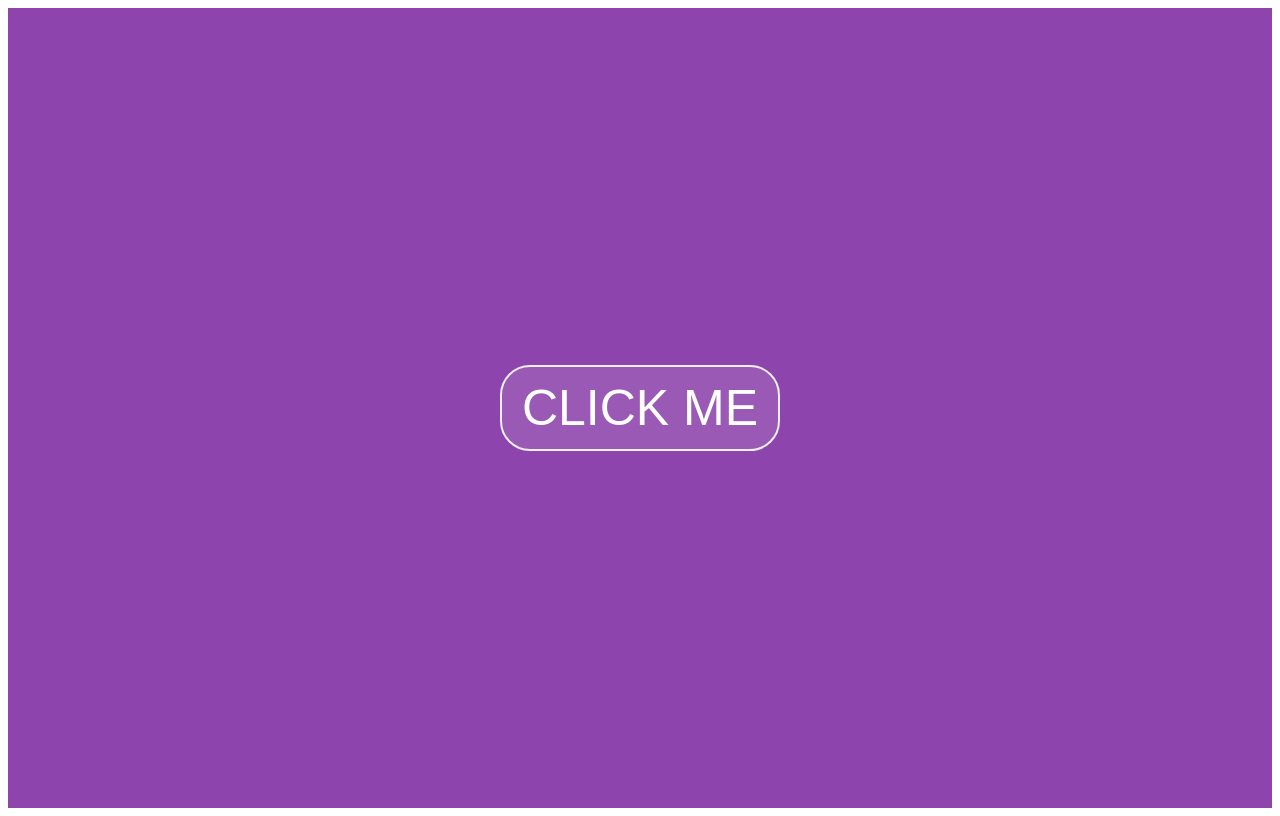
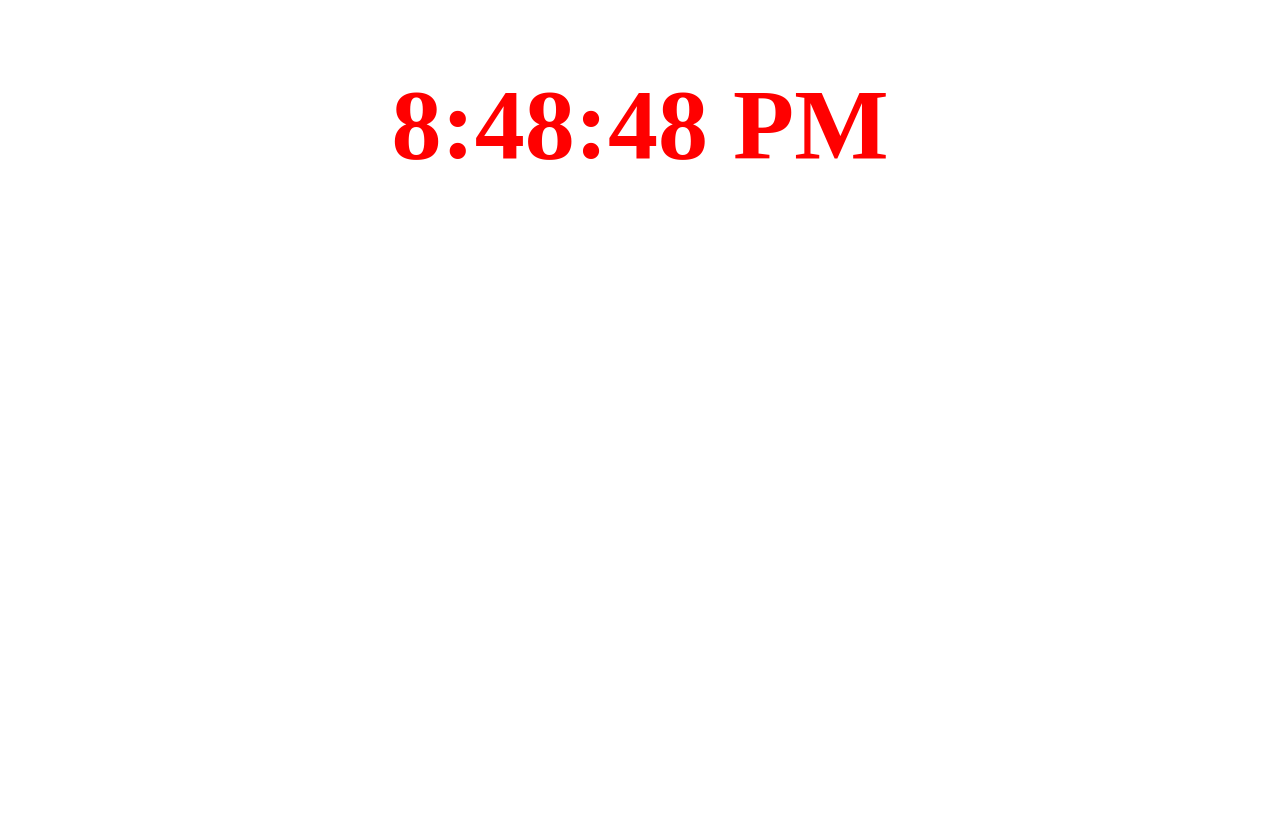
Before and after one commit to RithikChoudhary/Web-Devlopment, a React (Create React App) app in the folder React JS/playlist/: page / in a window 1280 px wide. Built offline with nearby package versions, Linux system fonts and the light colour scheme.

Commit message:
Revert "Click handling"

```diff
--- a/React JS/playlist/src/App.jsx
+++ b/React JS/playlist/src/App.jsx
@@ -1,32 +1,44 @@
-import React from 'react'
-import { useState } from 'react'
+import React from 'react';
+import { useState } from 'react';
+// import SlotM from './SlotMach'
+
+
+// const App = () => {
+//     return (
+//         <>
+//             <h1 className='heading_style'>
+//                 🎰 Welcome to <span style={{ fontWeight: 'bold' }}>Slot machine game </span>🎰
+//             </h1>
+//             <div className='slotmachine'>
+//                 <SlotM x='😄' y='😄' z='😄' />
+//                 <hr/>
+//                 <SlotM x='😄' y='⛈' z='😄' />
+//                 <hr/>
+//                 <SlotM x='🔥' y='〽' z='😄' />
+//                 <hr/>
+//             </div>
+//         </>
+//     )
+// }
+
 
 
 const App = () => {
+    let time = new Date().toLocaleTimeString()
+    const state = useState();
+    const [count, setCount] = useState(time)
 
-    const purple = "#8e44ad"
-    const [bg, setbg] = useState(purple);
-    const [name,setName] = useState("click Me")
-
-    const bgChange = () => {
-        let newbg = "#34495e"
-        setbg(newbg)
-        setName("Ouch!!")
+    const IncNum = () => {
+        time = new Date().toLocaleTimeString()
+        setCount(time);
     }
-
-    const doubl = () =>{
-        setbg(purple)
-        setName("Double clicked")
-    }
-
-
+    setInterval(IncNum, 1000)
     return (
         <>
-            <div style={{ backgroundColor: bg }}>
-                <button onMouseEnter={bgChange} onMouseLeave= {doubl}>{name}</button>
-            </div>
+            <h1> {count} </h1>
         </>
     )
+
 }
 
 export default App;
--- a/React JS/playlist/src/index.css
+++ b/React JS/playlist/src/index.css
@@ -1,20 +1,24 @@
-div{
-  width: 100%;
-  height: 100vh;
-  background: #8e44ad;
-  display: flex;
-  flex-direction: column;
-  justify-content: center;
-  align-items: center;
+*{
+  text-align: center;
+  /* background-color: lime; */
+
+}
+h1{
+  text-align: center;
+  /* padding: 100px; */
+  /* margin: 0px; */
+  font-size: 100px;
+
+  color: red;
 }
 button{
-  font-size: 50px;
-  padding: 12px 20px;
-  color: white;
-  border-radius: 30px;
-  border: 2px solid #ecf0f1;
-  background-color: #9b59b6;
-  text-transform: uppercase;
-  cursor: pointer;
-  outline: none;
+  color: red;
+  border-radius: 10px;
+  /* background-color: black; */
+  margin: 10px;
+  padding: 15px 32px;
+  display: inline-block;
+  font-size: 16px;
+  /* border: 5px solid violet; */
+
 }
```
